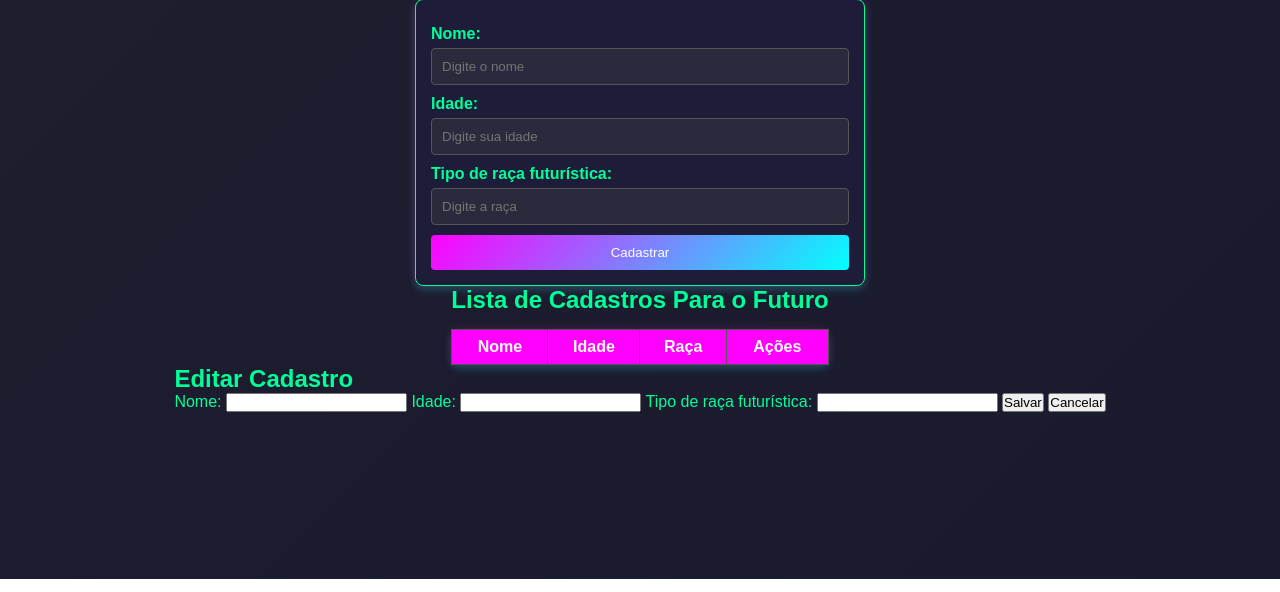
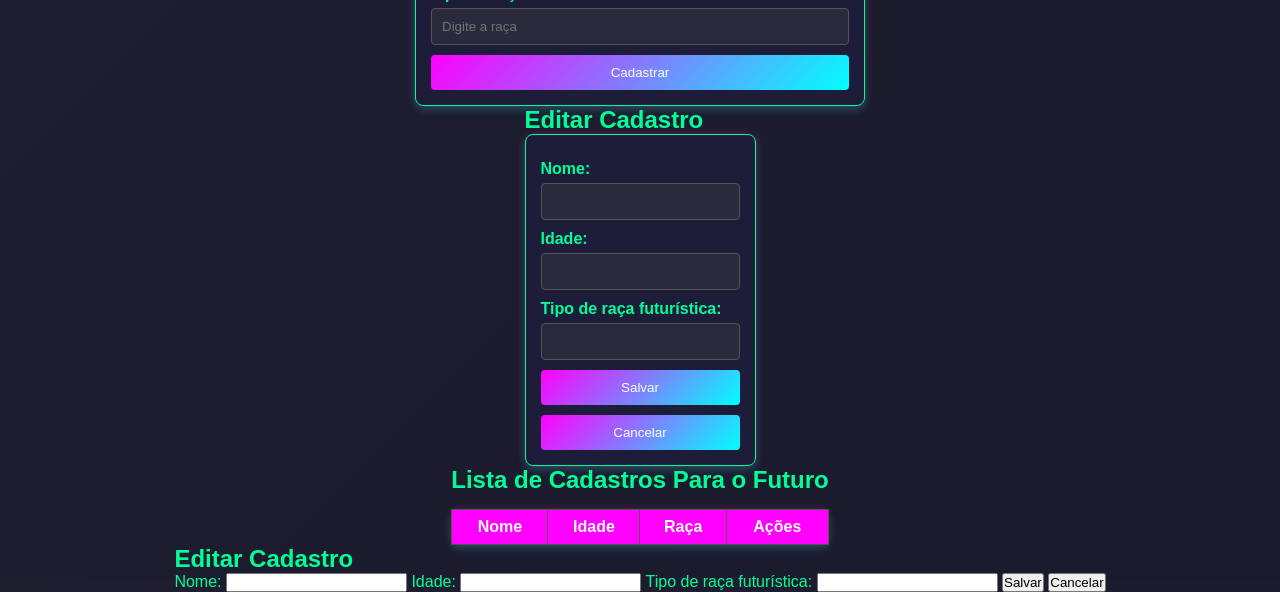
Before and after one commit to AevertonC/Sistema-de-Cadastro-Futur-stico, a plain HTML site: page index.html in a window 1280 px wide. Shown: the part 221-813 px from the top of the page. Drawn offline with Linux system fonts and the light colour scheme.

Commit message:
mudando o modo de edição dos cadastros

```diff
--- a/index.html
+++ b/index.html
@@ -23,6 +23,22 @@
 
             <button type="submit">Cadastrar</button>
         </form>
+
+         <!-- Seção de edição -->
+         <section id="editSection" class="hidden">
+            <h2>Editar Cadastro</h2>
+            <form id="editForm">
+                <label for="editName">Nome:</label>
+                <input type="text" id="editName" required>
+                <label for="editIdade">Idade:</label>
+                <input type="number" id="editIdade" required min="1">
+                <label for="editTipo">Tipo de raça futurística:</label>
+                <input type="text" id="editTipo" required>
+                <p id="editError" class="error"></p>
+                <button type="submit">Salvar</button>
+                <button type="button" onclick="cancelarEdicao()">Cancelar</button>
+            </form>
+        </section>
 
         <section>
             <h2>Lista de Cadastros Para o Futuro</h2>
```
